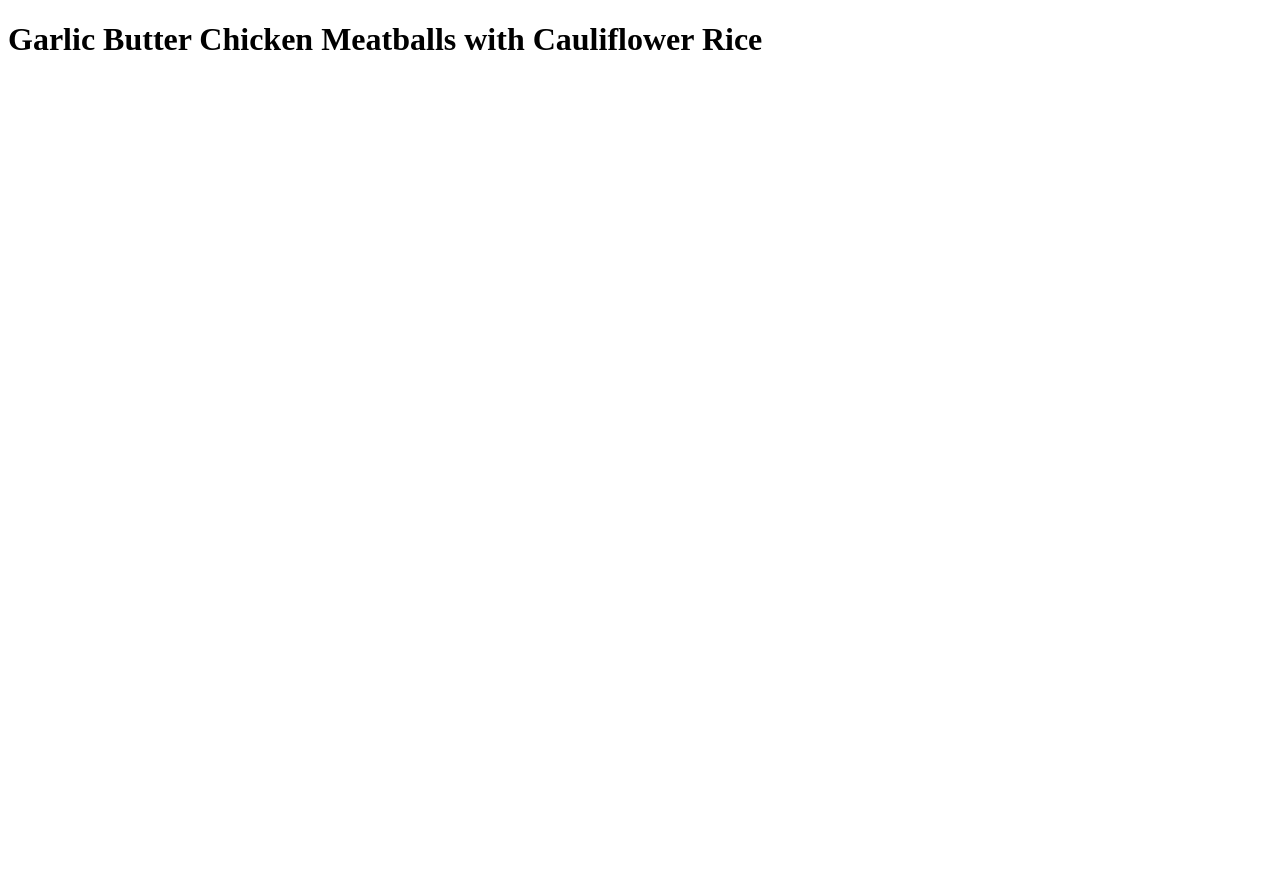
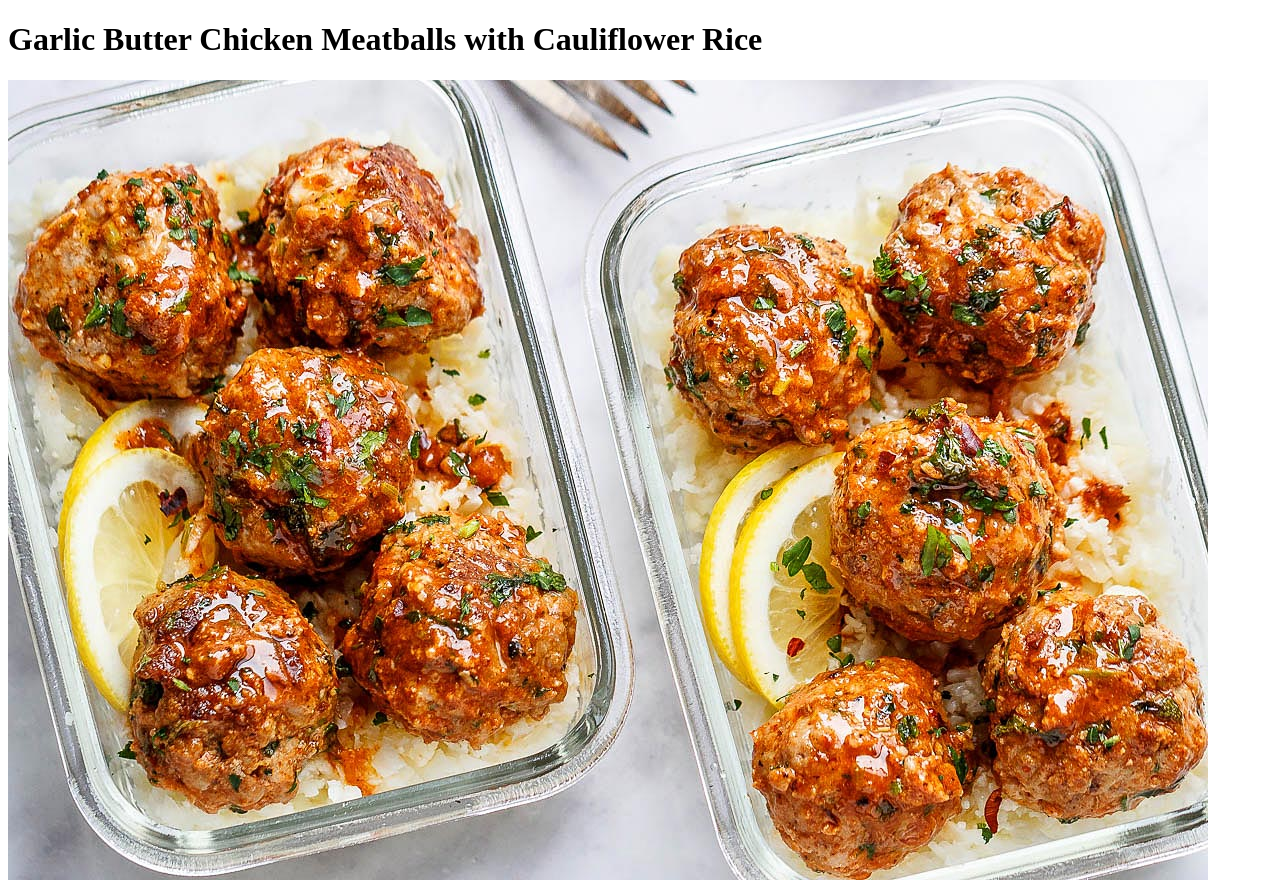
Before and after one commit to LarissaNamu/Odin-Project-Recipes, a plain HTML site: page recipes/chicken_meatballs.html in a window 1280 px wide. Before the commit the page ends 800 px from the top, so only its background shows below. Drawn offline with Linux system fonts and the light colour scheme.

Commit message:
added picture of meatball to html file

```diff
--- a/recipes/chicken_meatballs.html
+++ b/recipes/chicken_meatballs.html
@@ -7,5 +7,6 @@
 </head>
     <body>
         <h1>Garlic Butter Chicken Meatballs with Cauliflower Rice</h1>
+        <img src="./recipe_pics/chicken-meal-prep-menu.jpg" alt="chicken meatball picture" height = 800 width = 1200>
     </body>
 </html>
```
